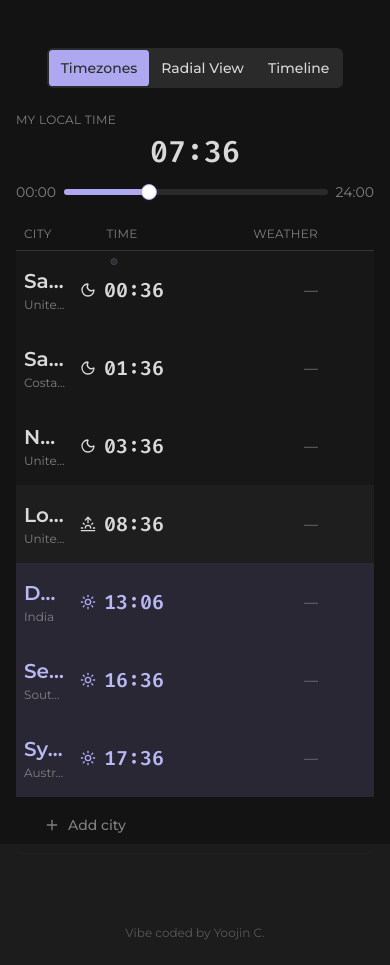
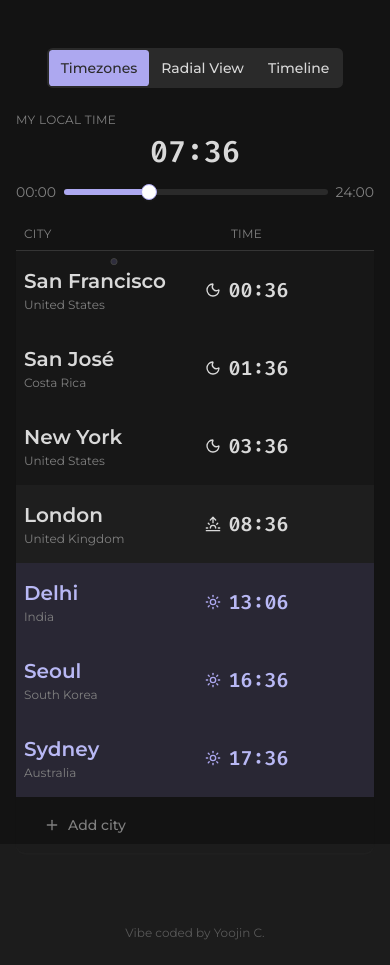
Before and after one commit to ugnchoi/timezones, a Next.js app: page / in a window 390 px wide. Built offline with nearby package versions, Linux system fonts and the light colour scheme; no server answers.

Commit message:
Hide weather column on mobile breakpoint

```diff
--- a/src/app/home-client.tsx
+++ b/src/app/home-client.tsx
@@ -98,10 +98,10 @@ export default function HomeClient() {
 
           {/* Table header */}
           <section>
-            <div className="grid grid-cols-[minmax(0,1fr)_minmax(96px,1fr)_minmax(140px,1fr)_40px] md:grid-cols-[minmax(0,1fr)_120px_180px_40px] gap-2 px-2">
+            <div className="grid grid-cols-[minmax(0,1fr)_minmax(96px,1fr)_40px] sm:grid-cols-[minmax(0,1fr)_minmax(96px,1fr)_minmax(140px,1fr)_40px] md:grid-cols-[minmax(0,1fr)_120px_180px_40px] gap-2 px-2">
               <div className="text-xs uppercase tracking-wide text-muted-foreground">City</div>
               <div className="text-xs uppercase tracking-wide text-muted-foreground text-center">Time</div>
-              <div className="text-xs uppercase tracking-wide text-muted-foreground text-right">Weather</div>
+              <div className="hidden text-xs uppercase tracking-wide text-muted-foreground text-right sm:block">Weather</div>
               <div className="text-xs uppercase tracking-wide text-muted-foreground text-center"></div>
             </div>
             <Separator className="mt-2" />
--- a/src/components/CityRow.tsx
+++ b/src/components/CityRow.tsx
@@ -25,7 +25,7 @@ export function CityRow({ city, instant, onRemove, onHover, className, 'data-cit
   return (
     <div
       className={cn(
-        'group grid grid-cols-[minmax(0,1fr)_minmax(96px,1fr)_minmax(140px,1fr)_40px] md:grid-cols-[minmax(0,1fr)_120px_180px_40px] items-center',
+        'group grid grid-cols-[minmax(0,1fr)_minmax(96px,1fr)_40px] sm:grid-cols-[minmax(0,1fr)_minmax(96px,1fr)_minmax(140px,1fr)_40px] md:grid-cols-[minmax(0,1fr)_120px_180px_40px] items-center',
         'gap-2 px-2 py-4 sm:py-0 sm:h-30',
         'bg-background/50 hover:bg-muted/40 transition-colors',
         isBusinessTime && 'bg-accent/65',
@@ -65,7 +65,7 @@ export function CityRow({ city, instant, onRemove, onHover, className, 'data-cit
       </div>
 
       {/* Weather (right-aligned) */}
-      <div role="cell" className="justify-self-end">
+      <div role="cell" className="hidden justify-self-end sm:block">
         <WeatherCell
           lat={city.lat}
           lon={city.lon}
```
